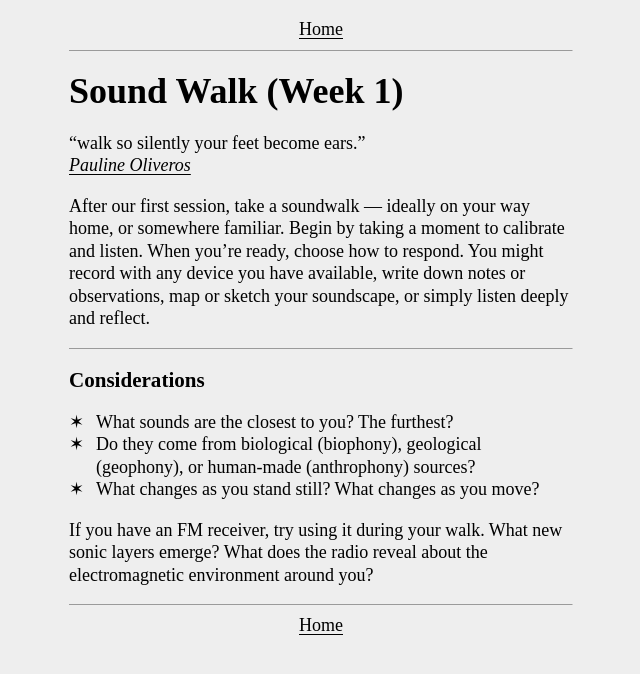
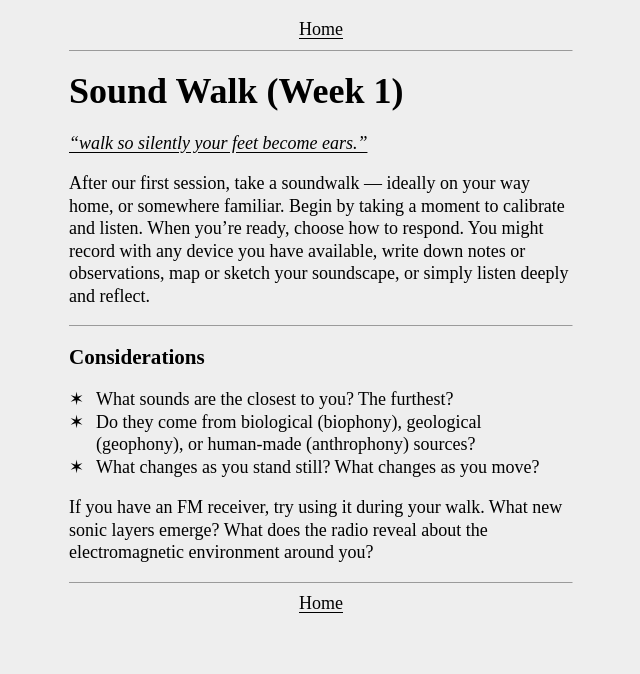
Before and after one commit to bryantwells/rr25, a Jekyll site: the page built from _pages/sound-walk.md, in a window 1280 px wide. Shown: the top 674 px of the page, without its empty margins (319-959 px from the left). Built offline with Jekyll 4.4.1, drawn with Linux system fonts in a browser that asks for light colours.

Commit message:
Update sound-walk.md

```diff
--- a/_pages/sound-walk.md
+++ b/_pages/sound-walk.md
@@ -5,8 +5,7 @@ layout: default
 
 # Sound Walk (Week 1)
 
-“walk so silently your feet become ears.” <br />
-<em>[Pauline Oliveros](https://www.are.na/block/35413619)</em>
+<em>[“walk so silently your feet become ears.”](https://www.are.na/block/35413619)</em>
 
 After our first session, take a soundwalk — ideally on your way home, or somewhere familiar. Begin by taking a moment to calibrate and listen. When you’re ready, choose how to respond. You might record with any device you have available, write down notes or observations, map or sketch your soundscape, or simply listen deeply and reflect.
 
```
